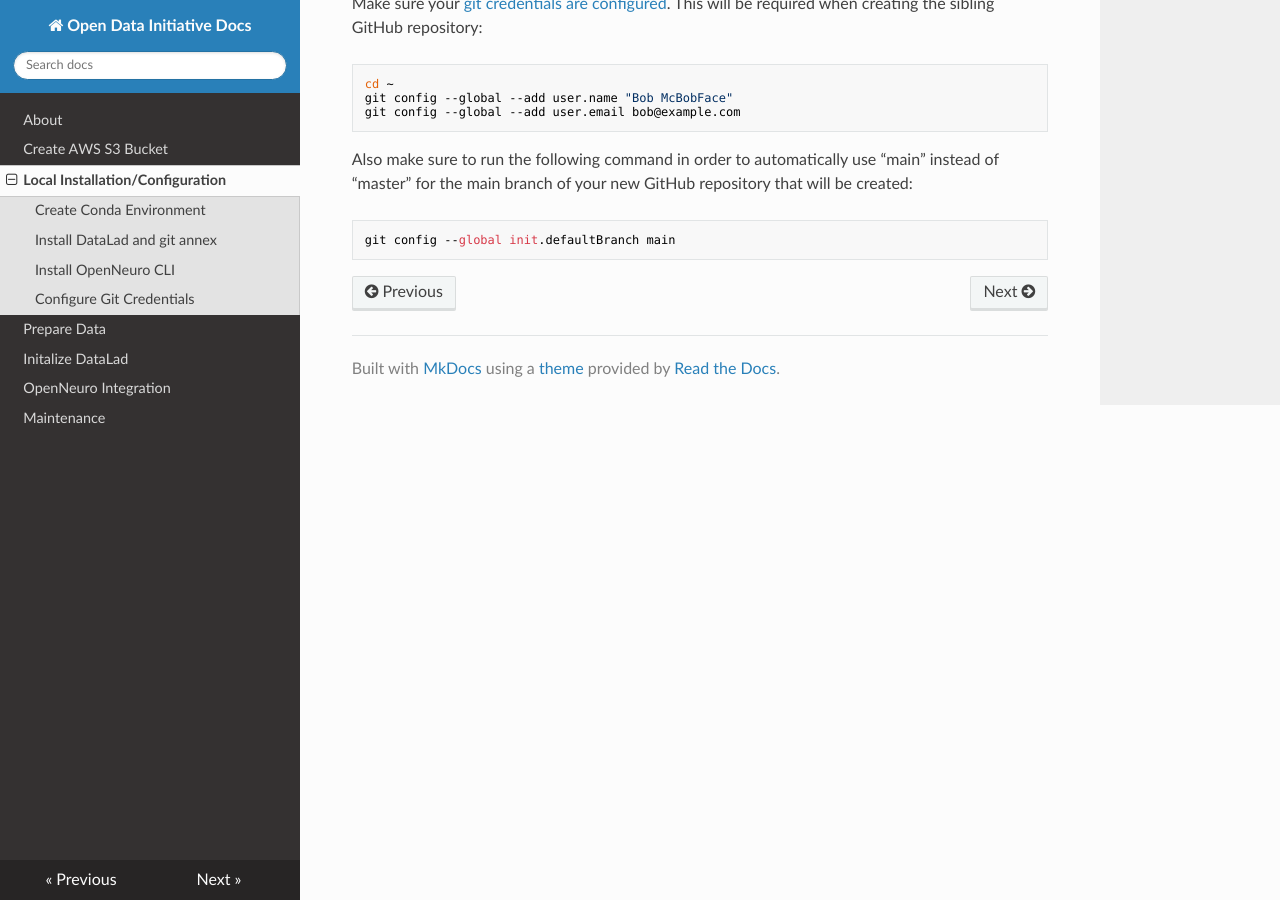
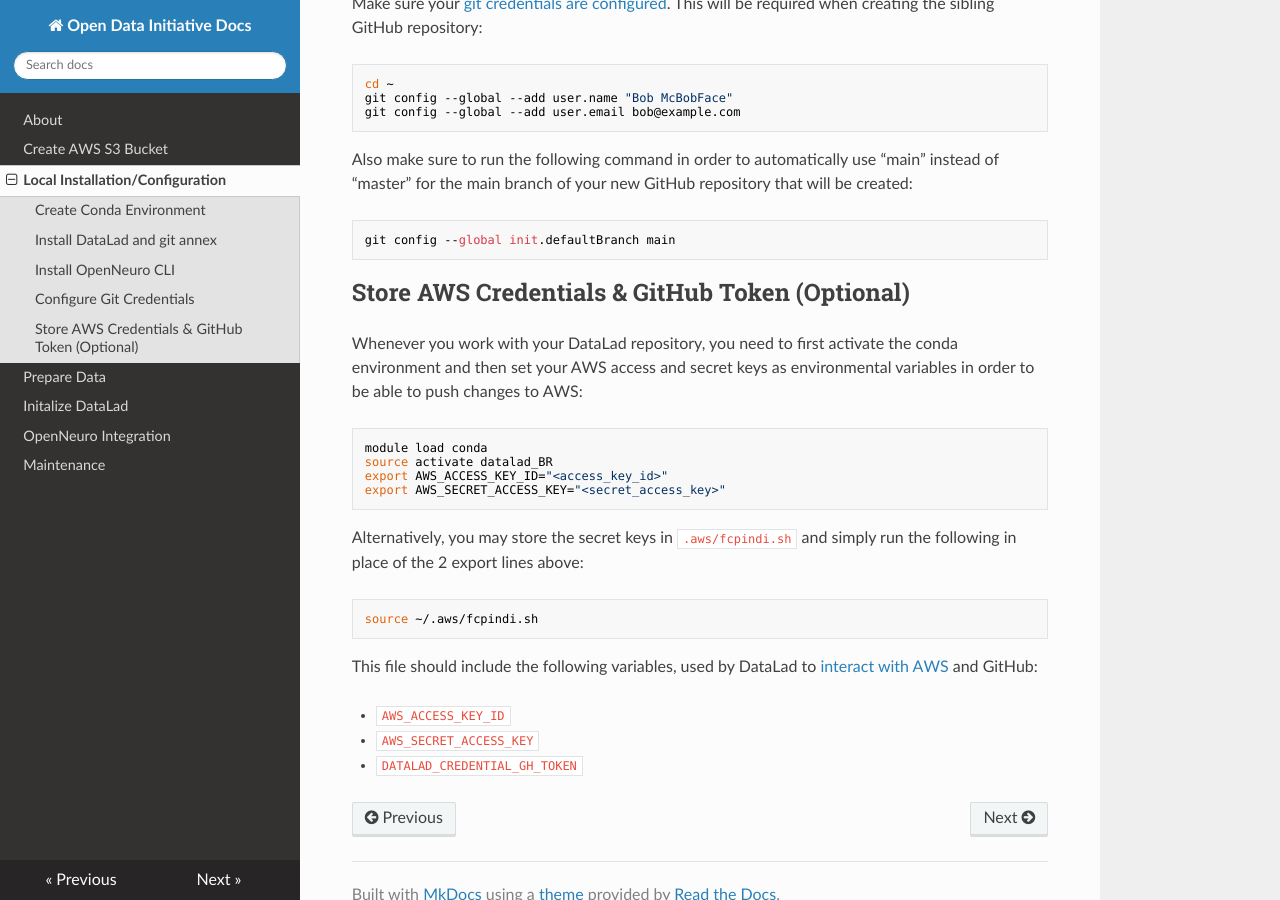
Before and after one commit to DCAN-Labs/opendatainit-docs, an MkDocs documentation site: the page built from docs/installation.md, in a window 1280 px wide and 900 px high, scrolled down 922 px. Built offline with MkDocs 1.6.1, drawn with Linux system fonts in a browser that asks for light colours; nearby versions of some CDN libraries.

Commit message:
.aws source file setup

````diff
--- a/docs/installation.md
+++ b/docs/installation.md
@@ -24,7 +24,6 @@ Note that the git-annex install of the standard distribution will require that y
 - Install deno: `conda install conda-forge::deno`
 - Run `deno run -A jsr:@openneuro/cli --help` - should see usage if it’s working
 
-
 ## Configure Git Credentials
 Make sure your [git credentials are configured](https://handbook.datalad.org/en/latest/intro/installation.html#initial-configuration). This will be required when creating the sibling GitHub repository:
 
@@ -39,3 +38,24 @@ Also make sure to run the following command in order to automatically use “mai
 ```
 git config --global init.defaultBranch main
 ```
+
+## Store AWS Credentials & GitHub Token (Optional)
+
+Whenever you work with your DataLad repository, you need to first activate the conda environment and then set your AWS access and secret keys as environmental variables in order to be able to push changes to AWS:
+```bash
+module load conda
+source activate datalad_BR
+export AWS_ACCESS_KEY_ID="<access_key_id>"
+export AWS_SECRET_ACCESS_KEY="<secret_access_key>"
+```
+
+Alternatively, you may store the secret keys in `.aws/fcpindi.sh` and simply run the following in place of the 2 export lines above:
+```bash
+source ~/.aws/fcpindi.sh
+```
+
+This file should include the following variables, used by DataLad to [interact with AWS](https://handbook.datalad.org/en/latest/basics/101-139-s3.html#prerequisites) and GitHub:
+
+- `AWS_ACCESS_KEY_ID`
+- `AWS_SECRET_ACCESS_KEY`
+- `DATALAD_CREDENTIAL_GH_TOKEN`
````
Also changed, not shown: docs/datalad-init.md (+10 -2 lines).
